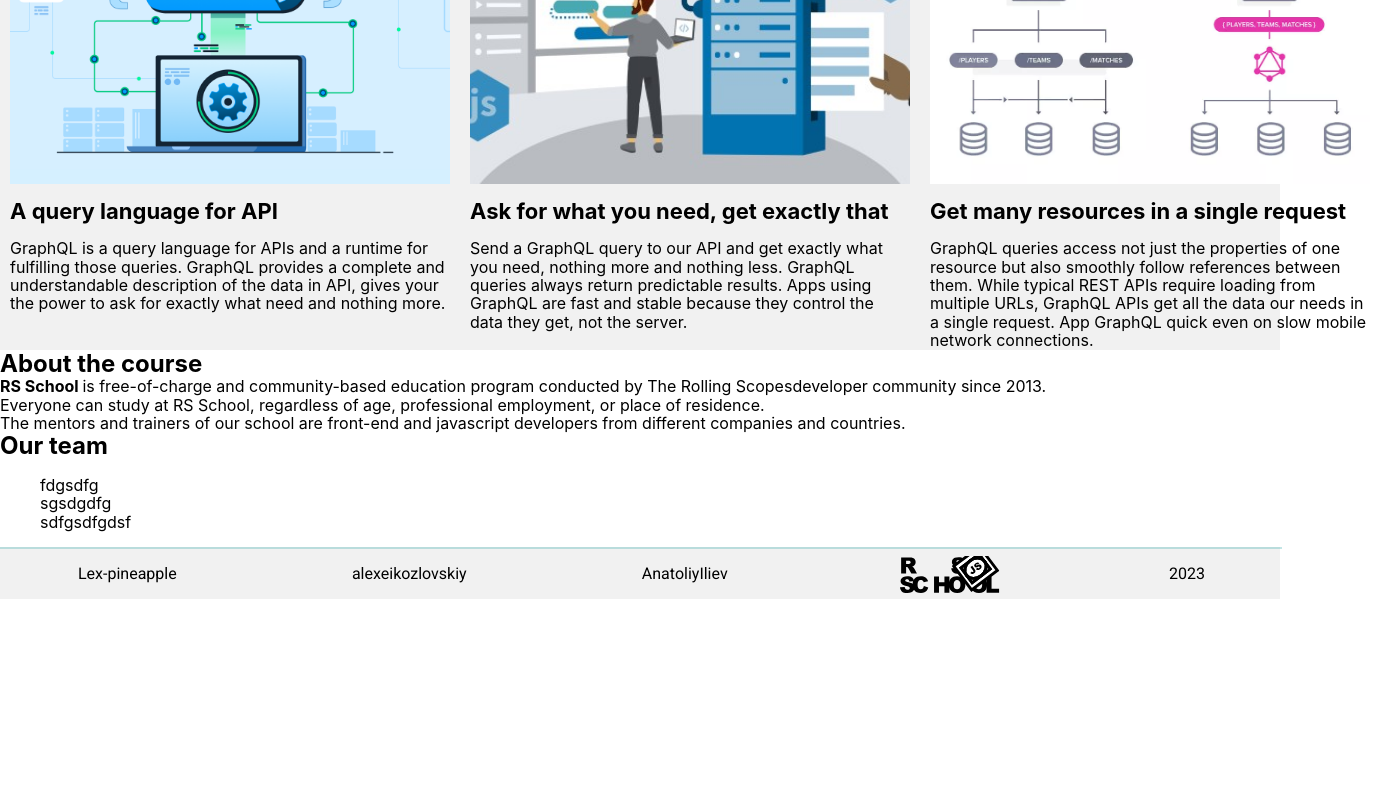
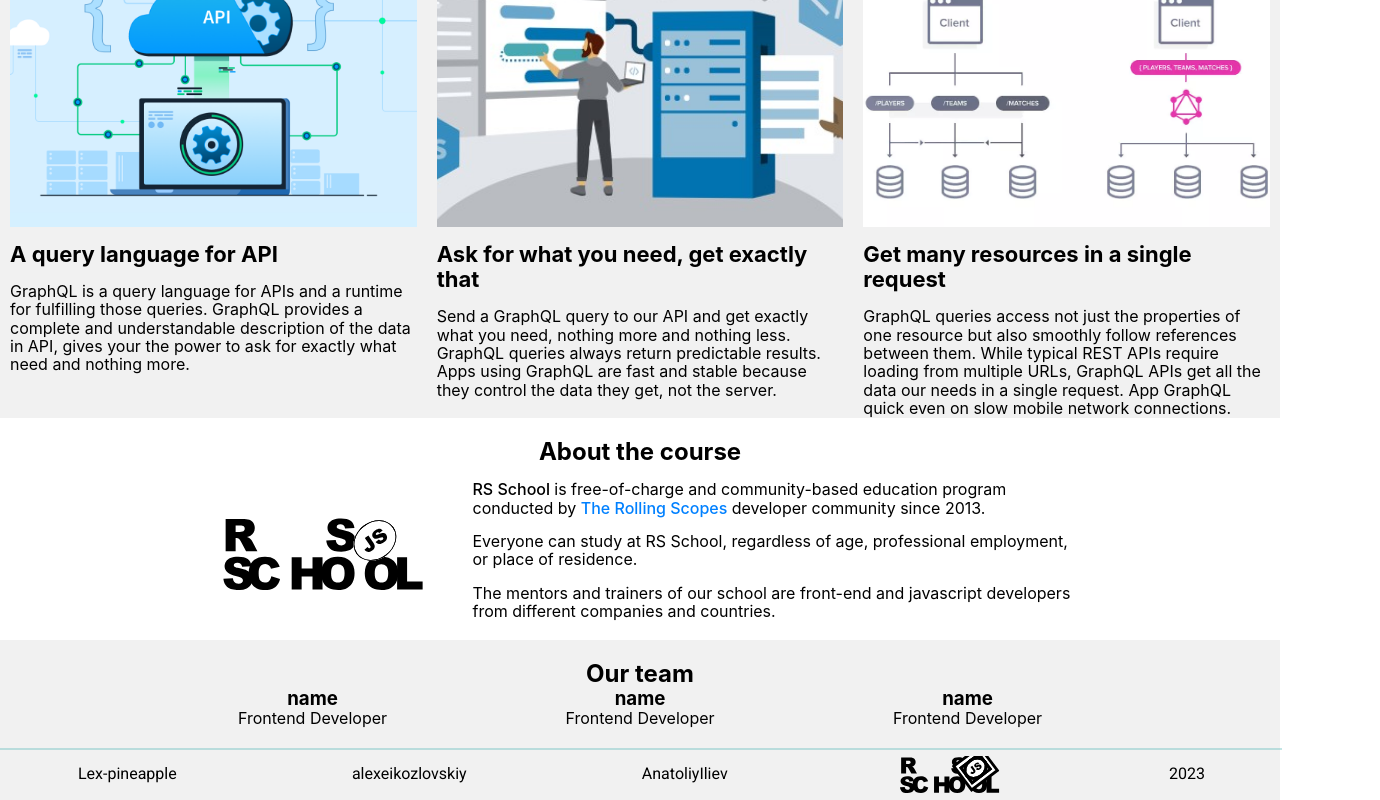
Before and after one commit to Lex-pineapple/graphiql-app, a React (Vite) app in the folder graphiql-app/: page / in a window 1280 px wide. Shown: the part 818-1618 px from the top of the page, 1380 px wide, since content can reach past the window. Before the commit the page ends 1417 px from the top, so only its background shows below. Built offline with nearby package versions, Linux system fonts and the light colour scheme; no server answers.

Commit message:
feat: add section about course in WelcomePage based on #16

```diff
--- a/graphiql-app/src/routes/WelcomePage.tsx
+++ b/graphiql-app/src/routes/WelcomePage.tsx
@@ -18,11 +18,12 @@ function WelcomePage() {
         </div>
       </section>
       <section className="aboutProject">
+        <h2 className="aboutCourse__title">About the QraphiQL</h2>
         <ul className="aboutProject__container container wrapper">
           <li className="aboutProject__item">
             <div className="aboutProject__img-query"></div>
             <div className="aboutProject__info">
-              <h2 className="aboutProject__title">A query language for API</h2>
+              <h3 className="aboutProject__title">A query language for API</h3>
               <p className="aboutProject__text">
                 GraphQL is a query language for APIs and a runtime for fulfilling those queries.
                 GraphQL provides a complete and understandable description of the data in API, gives
@@ -33,7 +34,7 @@ function WelcomePage() {
           <li className="aboutProject__item">
             <div className="aboutProject__img-what-you-need"></div>
             <div className="aboutProject__info">
-              <h2 className="aboutProject__title">Ask for what you need, get exactly that</h2>
+              <h3 className="aboutProject__title">Ask for what you need, get exactly that</h3>
               <p className="aboutProject__text">
                 Send a GraphQL query to our API and get exactly what you need, nothing more and
                 nothing less. GraphQL queries always return predictable results. Apps using GraphQL
@@ -44,7 +45,7 @@ function WelcomePage() {
           <li className="aboutProject__item">
             <div className="aboutProject__img-request"></div>
             <div className="aboutProject__info">
-              <h2 className="aboutProject__title">Get many resources in a single request</h2>
+              <h3 className="aboutProject__title">Get many resources in a single request</h3>
               <p className="aboutProject__text">
                 GraphQL queries access not just the properties of one resource but also smoothly
                 follow references between them. While typical REST APIs require loading from
@@ -55,34 +56,62 @@ function WelcomePage() {
           </li>
         </ul>
       </section>
-      <section>
-        <div>
-          <h2>About the course</h2>
-          <p>
-            <strong>RS School </strong>is free-of-charge and community-based education program
-            conducted by{' '}
-            <a target="_blank" href="https://rollingscopes.com/" rel="noreferrer">
-              The Rolling Scopes
+      <section className="aboutCourse">
+        <div className="aboutCourse__container container wrapper">
+          <h2 className="aboutCourse__title">About the course</h2>
+          <div className="aboutCourse__info">
+            <div className="aboutCourse__img"></div>
+            <div className="aboutCourse__block">
+              <p className="aboutCourse__text">
+                <strong className="aboutCourse__name">RS School </strong>is free-of-charge and
+                community-based education program conducted by{' '}
+                <a
+                  className="aboutCourse__RSlink"
+                  target="_blank"
+                  href="https://rollingscopes.com/"
+                  rel="noreferrer"
+                >
+                  The Rolling Scopes{' '}
                 </a>
                 developer community since 2013.
               </p>
-          <p>
-            Everyone can study at RS School, regardless of age, professional employment, or place of
-            residence.
+              <p className="aboutCourse__text">
+                Everyone can study at RS School, regardless of age, professional employment, or
+                place of residence.
               </p>
-          <p>
+              <p className="aboutCourse__text">
                 The mentors and trainers of our school are front-end and javascript developers from
                 different companies and countries.
               </p>
             </div>
+          </div>
+        </div>
       </section>
-      <section>
+      <section className="team">
+        <div className="team__container container wrapper">
+          <h2>Our team</h2>
+          <ul className="team__list">
+            <li className="team__item">
+              <div className="team__img"></div>
               <div>
-          <h2>Our team</h2>
-          <ul>
-            <li>fdgsdfg</li>
-            <li>sgsdgdfg</li>
-            <li>sdfgsdfgdsf</li>
+                <h3>name</h3>
+                <p>Frontend Developer</p>
+              </div>
+            </li>
+            <li className="team__item">
+              <div className="team__img"></div>
+              <div>
+                <h3>name</h3>
+                <p>Frontend Developer</p>
+              </div>
+            </li>
+            <li className="team__item">
+              <div className="team__img"></div>
+              <div>
+                <h3>name</h3>
+                <p>Frontend Developer</p>
+              </div>
+            </li>
           </ul>
         </div>
       </section>
--- a/graphiql-app/src/styles/welcomePage.scss
+++ b/graphiql-app/src/styles/welcomePage.scss
@@ -36,13 +36,14 @@
 }
 
 .aboutProject {
-    display: flex;
     padding-top: 20px;
     background: $backgroundGraphiQLPage;
 
     &__container {
         display: flex;
         padding: 0;
+        margin-top: 15px;
+        justify-content: center;
     }
 
     &__item {
@@ -79,3 +80,81 @@
         margin-top: 15px;
     }
 }
+
+.aboutCourse {
+    display: flex;
+    padding-top: 20px;
+
+    &__title {
+        text-align: center;
+    }
+
+    &__img {
+        background: url('../assets/rs_school_js.svg') center no-repeat;
+        width: 200px;
+        height: 145px;
+        background-size: contain;
+        cursor: pointer;
+        transition: all 0.5s;
+        margin: 15px;
+        margin-right: 50px;
+
+        &:hover {
+            transform: scale(1.05);
+        }
+    }
+
+    &__info {
+        display: flex;
+    }
+
+    &__block {
+        width: 600px;
+        align-items: center;
+    }
+
+    &__text {
+        margin-top: 15px;
+    }
+
+    &__name {
+        font-weight: 500;
+    }
+
+    &__RSlink {
+        color: #0080ff !important;
+        font-weight: 500;
+        text-decoration: none;
+        background-color: transparent;
+
+        &:hover {
+            color: #005ab3;
+            text-decoration: underline;
+        }
+    }
+}
+
+.team {
+    padding: 20px 0;
+    background: $backgroundGraphiQLPage;
+
+    &__container {
+        display: block;
+        text-align: center;
+    }
+
+    &__img {}
+
+    &__list {
+        display: flex;
+        flex-wrap: wrap;
+        margin: -15px;
+        padding: 0;
+        justify-content: center;
+    }
+
+    &__item {
+        width: calc((100% - 8 * 15px) / 4);
+        margin: 15px;
+    }
+}
```
Also changed, not shown: graphiql-app/src/assets/rs_school_js.svg (added). Lines whose indentation alone changed are shown as unchanged.
